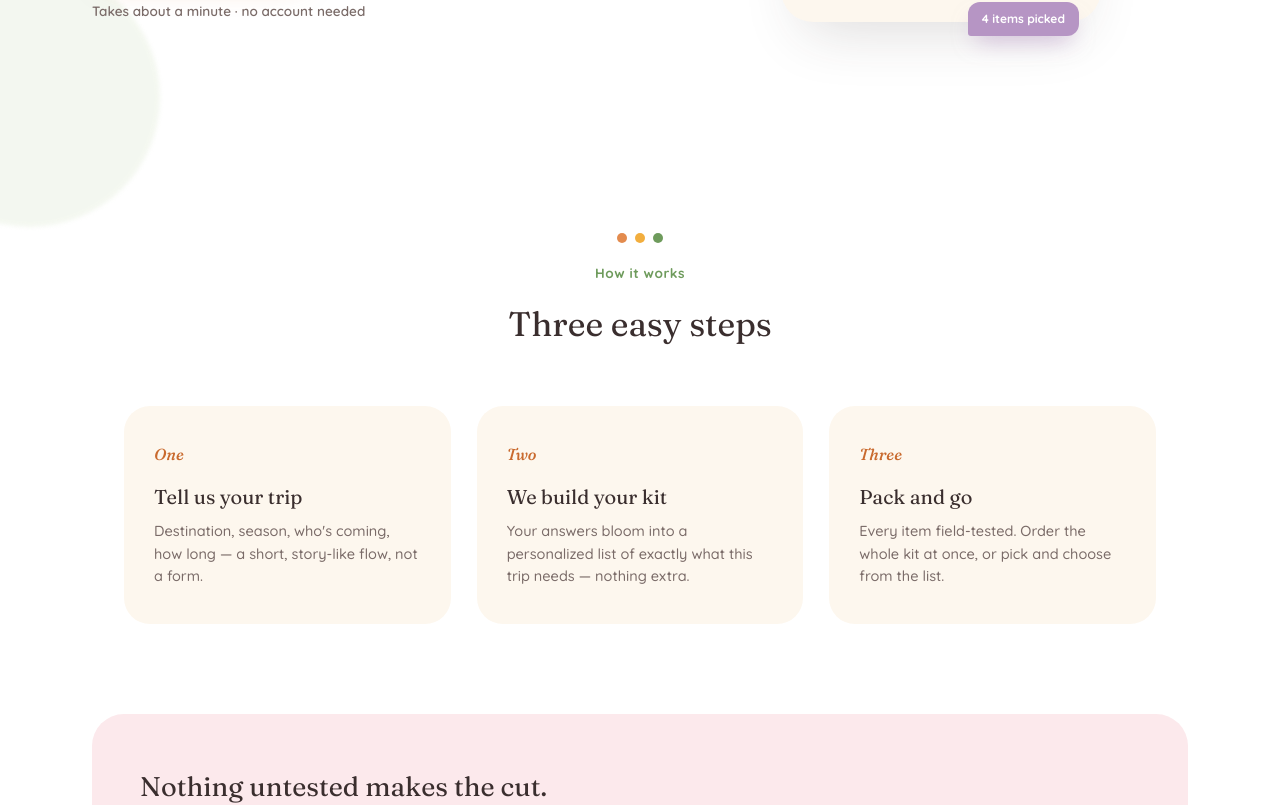
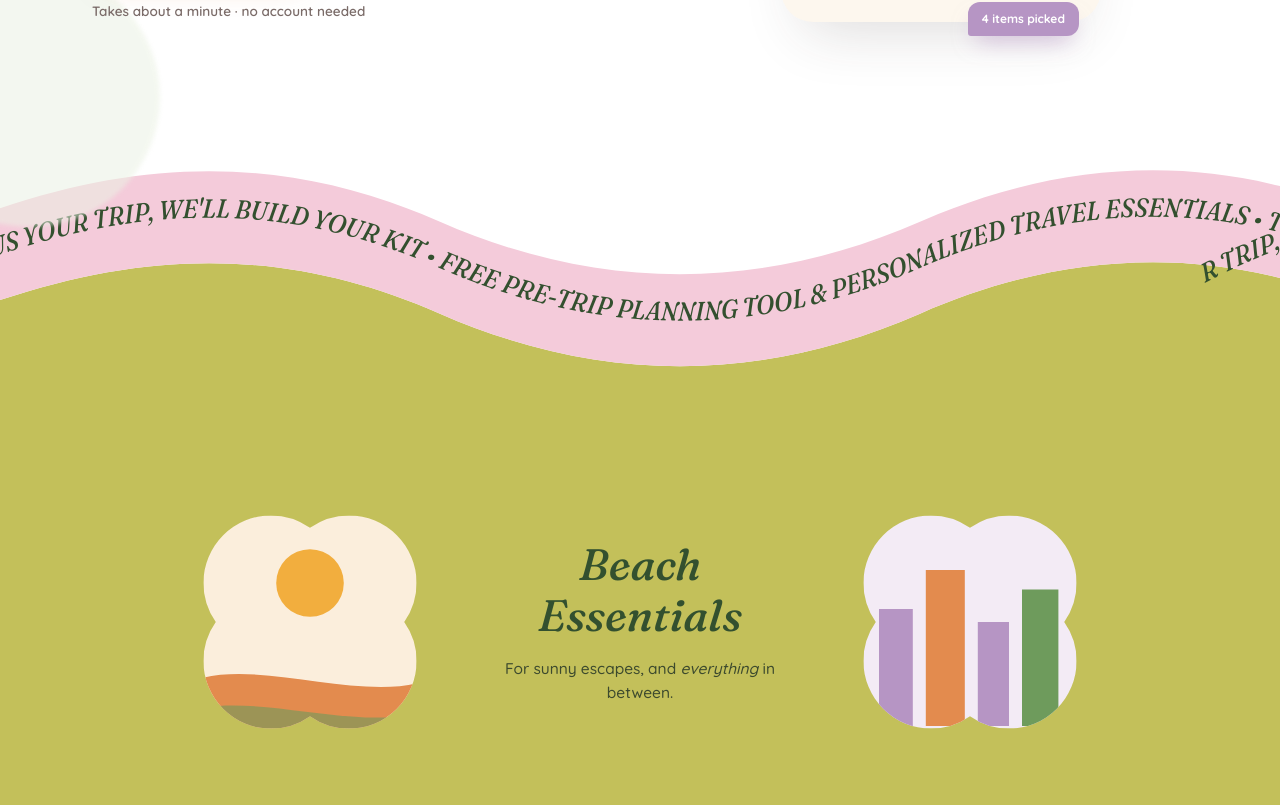
Before and after one commit to dearlavion/dearlavion-travel-besty-ui, an Angular app: page / in a window 1280 px wide. Shown: the part 555-1360 px from the top of the page. Built offline with nearby package versions, Linux system fonts and the light colour scheme.

Commit message:
homepage with animation

```diff
--- a/src/app/home/home.component.css
+++ b/src/app/home/home.component.css
@@ -274,6 +274,87 @@
   box-shadow: 0 12px 22px -8px rgba(182, 149, 196, 0.6);
 }
 
+.ribbon-band {
+  overflow: hidden;
+  line-height: 0;
+  font-size: 0;
+  background: transparent;
+  margin-bottom: -1px;
+}
+
+.ribbon-text {
+  font-family: var(--font-heading);
+  font-style: italic;
+  font-weight: 500;
+}
+
+.matcha-section {
+  background: #c3c05a;
+  padding: 70px 32px 90px;
+  display: grid;
+  grid-template-columns: 1fr auto 1fr;
+  gap: 40px;
+  align-items: center;
+  max-width: 100%;
+  margin: 0;
+}
+
+.matcha-frame {
+  width: 260px;
+  height: 260px;
+  justify-self: center;
+}
+
+.matcha-frame.left {
+  justify-self: end;
+}
+
+.matcha-frame.right {
+  justify-self: start;
+}
+
+.matcha-frame svg {
+  width: 100%;
+  height: 100%;
+}
+
+.matcha-copy {
+  text-align: center;
+  max-width: 320px;
+}
+
+.matcha-eyebrow-word {
+  font-family: var(--font-heading);
+  font-style: italic;
+  font-weight: 500;
+  font-size: 44px;
+  color: #33502f;
+  line-height: 1.15;
+}
+
+.matcha-sub {
+  font-size: 15.5px;
+  color: #3d4a2e;
+  margin-top: 16px;
+}
+
+.matcha-sub em {
+  font-style: italic;
+}
+
+@media (max-width: 900px) {
+  .matcha-section {
+    grid-template-columns: 1fr;
+    justify-items: center;
+  }
+  .matcha-frame.left,
+  .matcha-frame.right {
+    justify-self: center;
+    width: 200px;
+    height: 200px;
+  }
+}
+
 section {
   position: relative;
   padding: 90px 0;
--- a/src/app/home/home.component.html
+++ b/src/app/home/home.component.html
@@ -43,6 +43,89 @@
       </div>
       <div class="dot-row">4 items picked</div>
     </div>
+  </div>
+</div>
+
+<div class="ribbon-band">
+  <svg viewBox="0 0 1600 320" preserveAspectRatio="none" style="width: 100%; height: 280px; display: block">
+    <defs>
+      <path
+        id="ribbonMid"
+        d="M-100,163 C 150,63 350,63 550,143 C 750,223 950,223 1150,143
+                              C 1350,63 1550,63 1750,153
+                              M1500,163 C 1700,63 1900,63 2100,143 C 2300,223 2500,223 2700,143
+                              C 2900,63 3100,63 3300,153"
+      />
+    </defs>
+
+    <!-- olive filler behind the ribbon, seamlessly continues into the matcha section below -->
+    <path
+      d="M-100,215 C 150,115 350,115 550,195 C 750,275 950,275 1150,195
+             C 1350,115 1550,115 1750,205
+             L1750,320 L-100,320 Z"
+      fill="#C3C05A"
+    />
+
+    <!-- pink ribbon, wavy top and bottom -->
+    <path
+      d="M-100,110 C 150,10 350,10 550,90 C 750,170 950,170 1150,90
+             C 1350,10 1550,10 1750,100
+             L1750,205 C 1550,115 1350,115 1150,195 C 950,275 750,275 550,195
+             C 350,115 150,115 -100,215 Z"
+      fill="#F4CBDA"
+    />
+
+    <text class="ribbon-text" font-size="30" fill="#33502F">
+      <textPath href="#ribbonMid" startOffset="0%">
+        <animate attributeName="startOffset" from="0%" to="-100%" dur="24s" repeatCount="indefinite" />
+        &#8226;&nbsp;TELL US YOUR TRIP, WE'LL BUILD YOUR KIT&nbsp;&#8226;&nbsp;FREE PRE-TRIP PLANNING
+        TOOL &amp; PERSONALIZED TRAVEL ESSENTIALS&nbsp;&#8226;&nbsp;TELL US YOUR TRIP, WE'LL BUILD YOUR
+        KIT&nbsp;&#8226;&nbsp;FREE PRE-TRIP PLANNING TOOL &amp; PERSONALIZED TRAVEL
+        ESSENTIALS&nbsp;&#8226;&nbsp;TELL US YOUR TRIP, WE'LL BUILD YOUR KIT&nbsp;&#8226;&nbsp;
+      </textPath>
+    </text>
+  </svg>
+</div>
+
+<div class="matcha-section">
+  <div class="matcha-frame left">
+    <svg viewBox="0 0 200 200">
+      <defs>
+        <clipPath id="quatrefoil1">
+          <circle cx="70" cy="70" r="52" /><circle cx="130" cy="70" r="52" />
+          <circle cx="70" cy="130" r="52" /><circle cx="130" cy="130" r="52" />
+        </clipPath>
+      </defs>
+      <g clip-path="url(#quatrefoil1)">
+        <rect width="200" height="200" fill="#FBEEDC" />
+        <circle cx="100" cy="70" r="26" fill="#F2AE3E" />
+        <path d="M0,150 C50,120 150,170 200,140 L200,200 L0,200 Z" fill="#E38B4E" />
+        <path d="M0,170 C60,150 140,190 200,165 L200,200 L0,200 Z" fill="#6E9B5C" opacity="0.6" />
+      </g>
+    </svg>
+  </div>
+
+  <div class="matcha-copy">
+    <div class="matcha-eyebrow-word">Beach Essentials</div>
+    <div class="matcha-sub">For sunny escapes, and <em>everything</em> in between.</div>
+  </div>
+
+  <div class="matcha-frame right">
+    <svg viewBox="0 0 200 200">
+      <defs>
+        <clipPath id="quatrefoil2">
+          <circle cx="70" cy="70" r="52" /><circle cx="130" cy="70" r="52" />
+          <circle cx="70" cy="130" r="52" /><circle cx="130" cy="130" r="52" />
+        </clipPath>
+      </defs>
+      <g clip-path="url(#quatrefoil2)">
+        <rect width="200" height="200" fill="#F3EBF5" />
+        <rect x="30" y="90" width="26" height="90" fill="#B695C4" />
+        <rect x="66" y="60" width="30" height="120" fill="#E38B4E" />
+        <rect x="106" y="100" width="24" height="80" fill="#B695C4" />
+        <rect x="140" y="75" width="28" height="105" fill="#6E9B5C" />
+      </g>
+    </svg>
   </div>
 </div>
 
```
